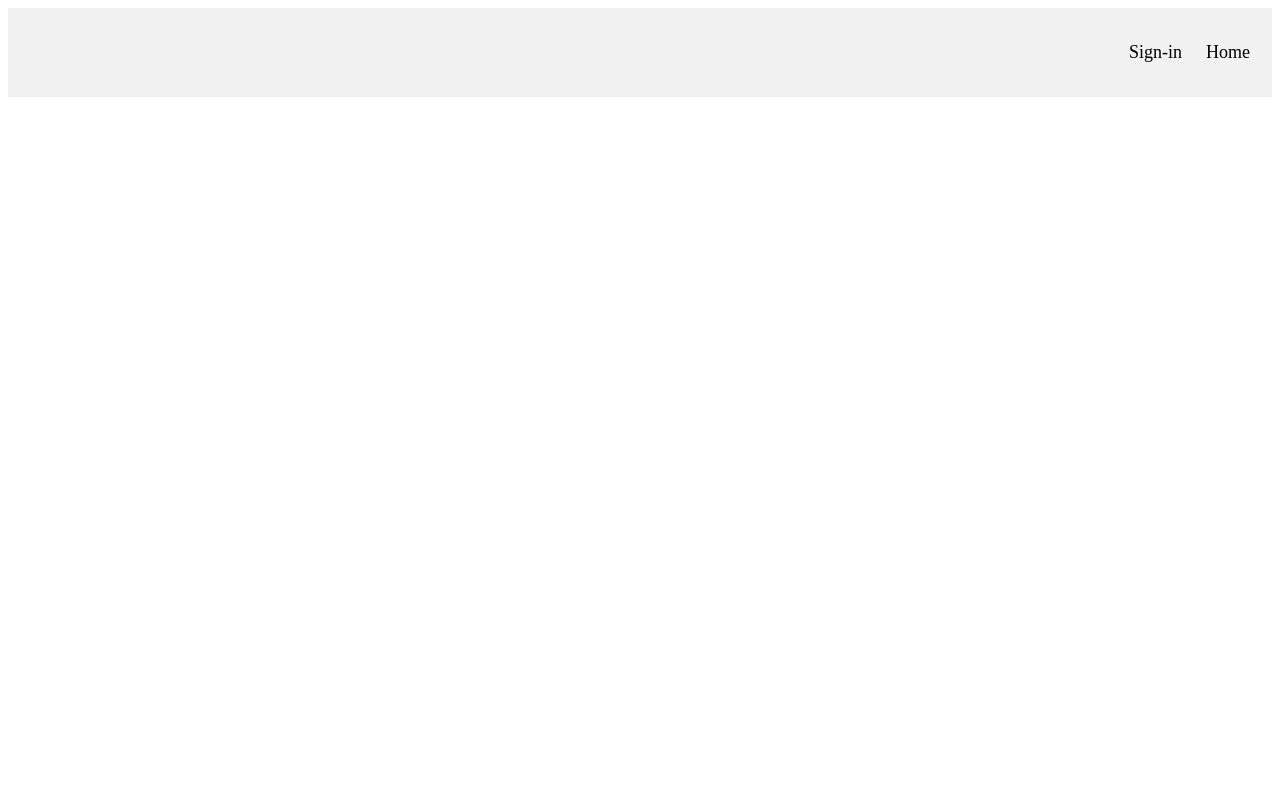
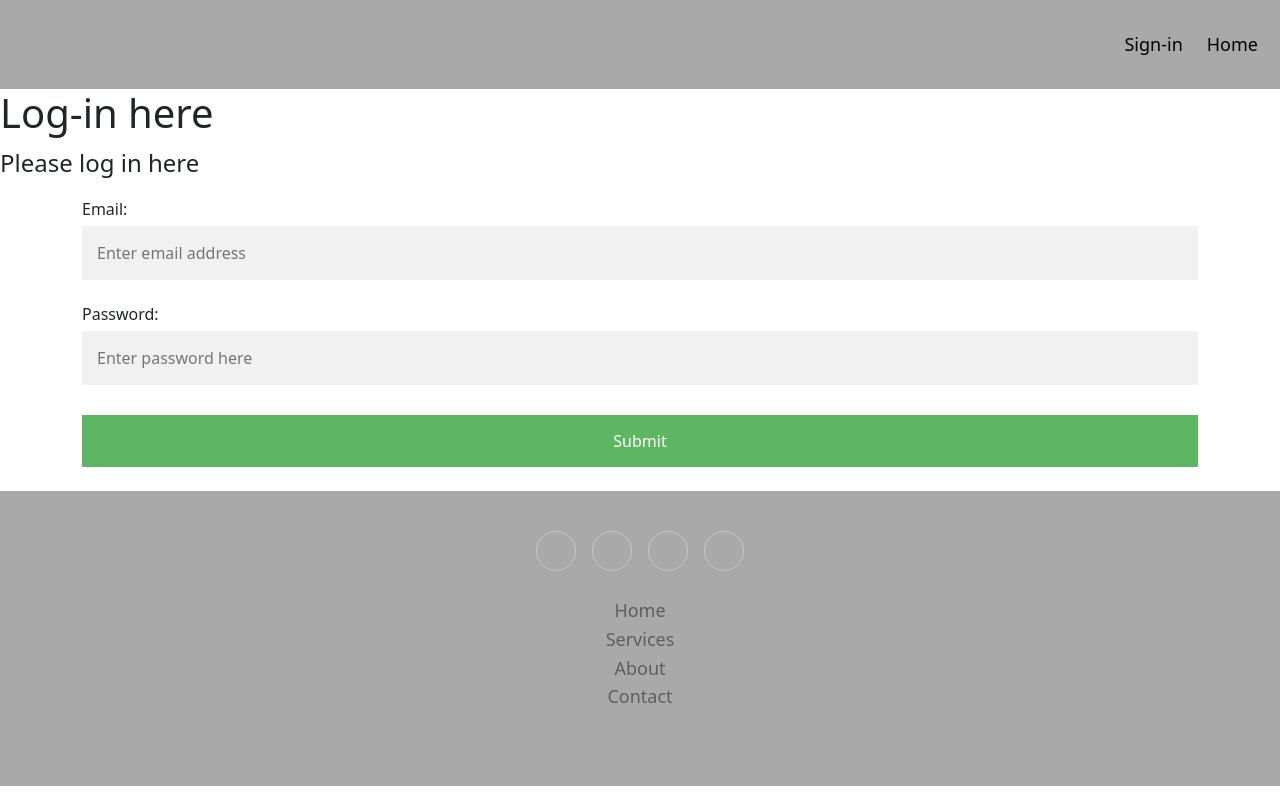
Before and after one commit to Kathan190/Quiz, a Django app: page /login in a window 1280 px wide. Run offline with Django 3.2, Linux system fonts and the light colour scheme; some libraries are stand-ins or nearby versions.

Commit message:
code has been added

```diff
--- a/static/login.css
+++ b/static/login.css
@@ -1,6 +1,6 @@
 .header {
     overflow: hidden;
-    background-color: #f1f1f1;
+    background-color: #a9a9a9;
     padding: 20px 10px;
 }
 
@@ -38,3 +38,106 @@
         float: none;
     }
 }
+
+.heading {
+    align-items: center;
+    justify-content: center;
+    font-size: 150%;
+}
+
+input[type="text"] {
+    width: 100%;
+    padding: 15px;
+    margin: 5px 0 22px 0;
+    display: inline-block;
+    border: none;
+    background: #f1f1f1;
+}
+
+input[type="password"] {
+    width: 100%;
+    padding: 15px;
+    margin: 5px 0 22px 0;
+    display: inline-block;
+    border: none;
+    background: #f1f1f1;
+}
+
+.registerbtn {
+    background-color: #4caf50;
+    color: white;
+    padding: 14px 20px;
+    margin: 8px 0;
+    border: none;
+    cursor: pointer;
+    width: 100%;
+    opacity: 0.9;
+}
+
+.registerbtn:hover {
+    opacity: 1;
+}
+
+.footer-basic {
+    padding: 40px 0;
+    background-color: #a9a9a9;
+    color: #4b4c4d;
+}
+
+.footer-basic ul {
+    padding: 0;
+    list-style: none;
+    text-align: center;
+    font-size: 18px;
+    line-height: 1.6;
+    margin-bottom: 0;
+}
+
+.footer-basic li {
+    padding: 0 10px;
+}
+
+.footer-basic ul a {
+    color: inherit;
+    text-decoration: none;
+    opacity: 0.8;
+}
+
+.footer-basic ul a:hover {
+    opacity: 1;
+}
+
+.footer-basic .social {
+    text-align: center;
+    padding-bottom: 25px;
+}
+
+.footer-basic .social>a {
+    font-size: 24px;
+    width: 40px;
+    height: 40px;
+    line-height: 40px;
+    display: inline-block;
+    text-align: center;
+    border-radius: 50%;
+    border: 1px solid #ccc;
+    margin: 0 8px;
+    color: inherit;
+    opacity: 0.75;
+    -webkit-border-radius: 50%;
+    -moz-border-radius: 50%;
+    -ms-border-radius: 50%;
+    -o-border-radius: 50%;
+}
+
+.footer-basic .social>a:hover {
+    opacity: 0.9;
+}
+
+.footer-basic .copyright {
+    margin-top: 15px;
+    text-align: center;
+    font-size: 13px;
+    color: #aaa;
+    margin-bottom: 0;
+}
--- a/templates/login.html
+++ b/templates/login.html
@@ -5,6 +5,7 @@
     <meta name="viewport" content="width=device-width, initial-scale=1">
     <title>Log-in Section</title>
     <link href="{% static 'login.css' %}" rel="stylesheet">
+    <link href="https://cdn.jsdelivr.net/npm/bootstrap@5.0.0-beta3/dist/css/bootstrap.min.css" rel="stylesheet" integrity="sha384-eOJMYsd53ii+scO/bJGFsiCZc+5NDVN2yr8+0RDqr0Ql0h+rP48ckxlpbzKgwra6" crossorigin="anonymous">
 </head>
 <body>
     <div class="header">
@@ -14,8 +15,40 @@
         </div>
     </div>
 
-    <!-- login section start from here -->
+    <div class="heading">
+        <h1>Log-in here</h1>
+        <p>Please log in here</p>
+    </div>
 
-    <!-- login section end here -->
+    <!-- Login section start from here -->
+    <div class="container">
+        <form action="" method="post">
+            <label for="email">Email:</label>
+            <input type="text" id="email" name="email" placeholder="Enter email address" required>
+
+            <label for="psw">Password:</label>
+            <input type="password" id="psw" name="psw" placeholder="Enter password here" required>
+
+            <button class="registerbtn" type="submit">Submit</button>
+        </form>
+    </div>
+
+    <!-- Login section end from here-->
+
+    <!-- Footer section start from here -->
+    <div class="footer-basic">
+        <footer>
+            <div class="social"><a href="#"><i class="icon ion-social-instagram"></i></a><a href="#"><i class="icon ion-social-snapchat"></i></a><a href="#"><i class="icon ion-social-twitter"></i></a><a href="#"><i class="icon ion-social-facebook"></i></a></div>
+            <ul class="list-inline">
+                <li class="list inline-item"><a href="#">Home</a><li>
+                <li class="list inline-item"><a href="#">Services</a><li>
+                <li class="list inline-item"><a href="#">About</a><li>
+                <li class="list inline-item"><a href="#">Contact</a><li>
+            </ul>
+            <p class="copyright">Company Name @ 2018</p>
+            </footer>
+        </div>
+        <script src="https://cdnjs.cloudflare.com/ajax/libs/jquery/3.2.1/jquery.min.js"></script>
+        <script src="https://cdnjs.cloudflare.com/ajax/libs/twitter-bootstrap/4.1.3/js/bootstrap.bundle.min.js"></script>
 </body>
 </html>
--- a/templates/sign.html
+++ b/templates/sign.html
@@ -19,6 +19,7 @@
         <p>Please create your account here</p>
     </div>
 
+    <!-- Sign up section start from here -->
     <div class="container">
             <form action="/login" method="post">
                 <label for="email">Email:</label>
@@ -33,5 +34,6 @@
                 <button class="registerbtn" type="submit">Submit</button>
             </form>
         </div>
+    <!-- Sign up section end from here -->
 </body>
 </html>
```
